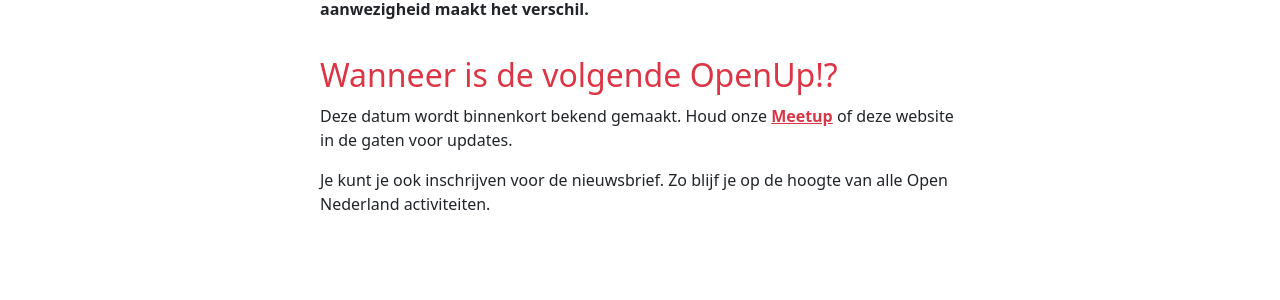
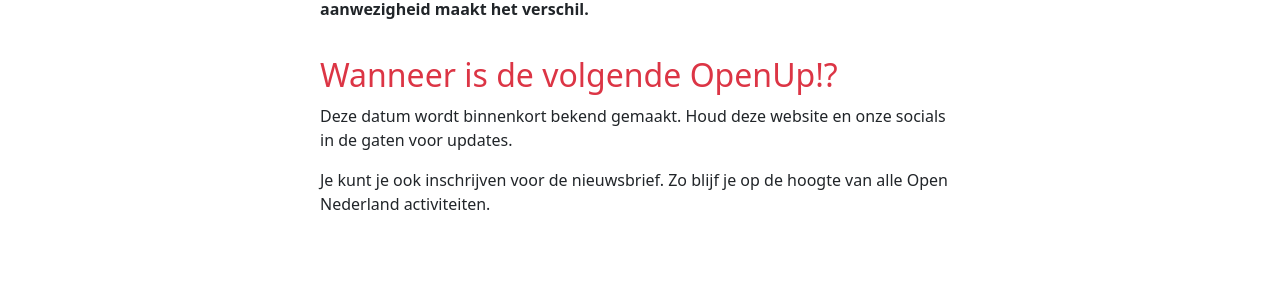
Before and after one commit to opennederland/www.opennederland.nl, a Jekyll site: the page built from pages/openup.md, in a window 1280 px wide. Shown: the part 758-1058 px from the top of the page. Built offline with Jekyll 4.4.1, drawn with Linux system fonts in a browser that asks for light colours.

Commit message:
Update openup.md

```diff
--- a/pages/openup.md
+++ b/pages/openup.md
@@ -19,6 +19,6 @@
 
 ### Wanneer is de volgende OpenUp!?
 
-Deze datum wordt binnenkort bekend gemaakt. Houd onze [Meetup](https://www.meetup.com/utrecht-open-nederland-meetup-group/) of deze website in de gaten voor updates.
+Deze datum wordt binnenkort bekend gemaakt. Houd deze website en onze socials in de gaten voor updates.
 
 Je kunt je ook inschrijven voor de nieuwsbrief. Zo blijf je op de hoogte van alle Open Nederland activiteiten.
```
